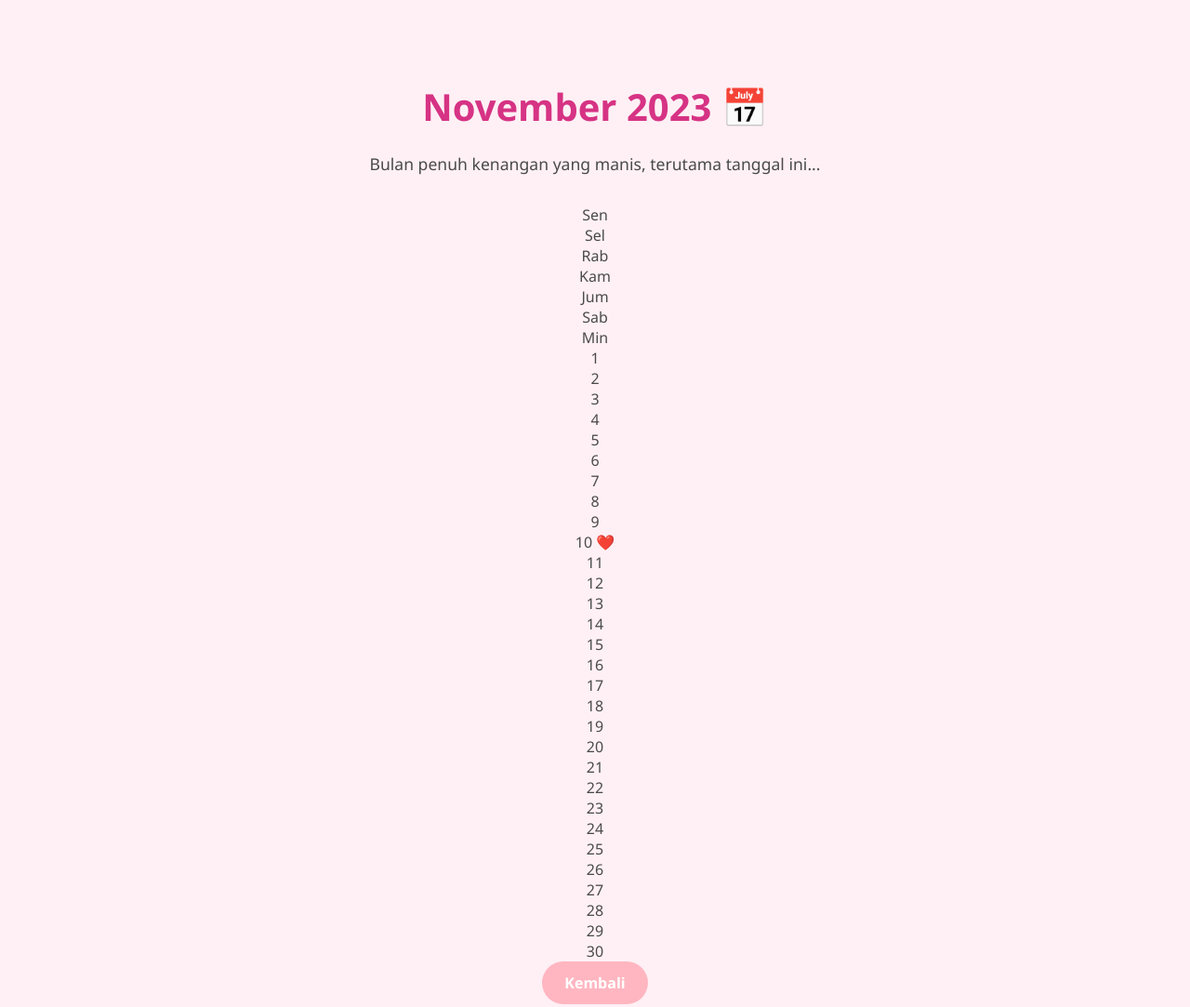
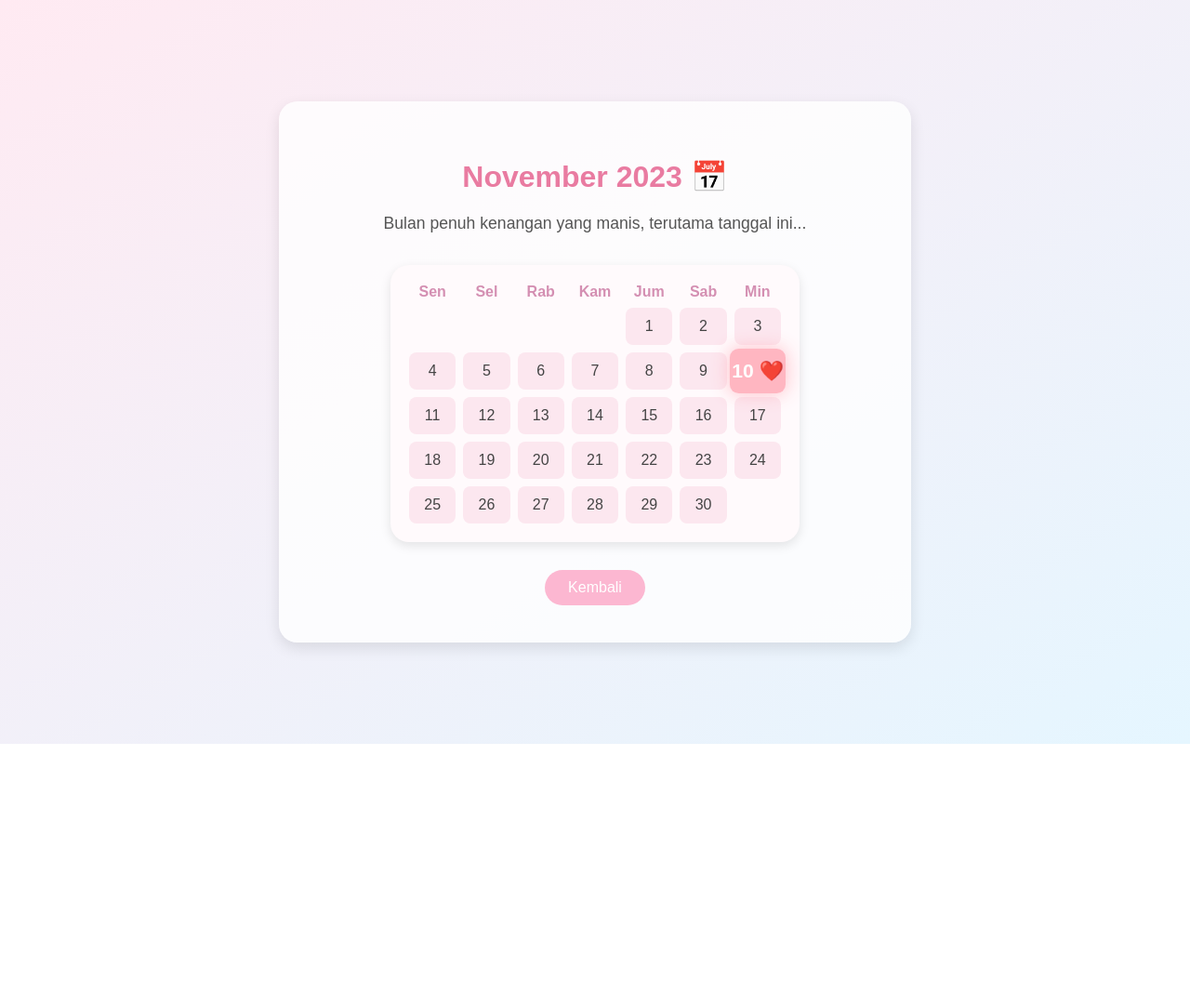
Before and after one commit to alunaiueo/project-anniversary, a plain HTML site: page timeline.html in a window 1280 px wide. Shown: the whole page at 93% size. After the commit the page ends 800 px from the top, so only its background shows below. Drawn offline with Linux system fonts and the light colour scheme.

Commit message:
Update style.css

```diff
--- a/style.css
+++ b/style.css
@@ -1,69 +1,127 @@
+/* 🌸 General Page Style */
 body {
+  font-family: 'Poppins', sans-serif;
+  background: linear-gradient(to bottom right, #ffeaf2, #e5f6ff);
+  color: #444;
   margin: 0;
   padding: 0;
-  font-family: 'Segoe UI', sans-serif;
-  background-color: #fff0f5; /* pastel pink */
-  color: #4a4a4a;
+  height: 100vh;
+  display: flex;
+  align-items: center;
+  justify-content: center;
+  text-align: center;
 }
 
 .container {
+  background-color: rgba(255, 255, 255, 0.8);
+  border-radius: 20px;
+  padding: 40px;
+  box-shadow: 0 6px 16px rgba(0, 0, 0, 0.1);
+  width: 90%;
   max-width: 600px;
-  margin: 0 auto;
-  padding: 60px 30px;
-  text-align: center;
 }
 
 h1 {
-  font-size: 2.5em;
-  margin-bottom: 20px;
-  color: #d63384;
+  font-size: 2em;
+  color: #e97ba1;
+  margin-bottom: 15px;
 }
 
 p {
   font-size: 1.1em;
   line-height: 1.6;
-  margin-bottom: 30px;
+  color: #555;
 }
 
+/* 🌼 Buttons */
 .button-group {
+  margin-top: 30px;
   display: flex;
   justify-content: center;
-  flex-wrap: wrap;
   gap: 15px;
 }
 
 .button {
+  display: inline-block;
+  padding: 10px 25px;
+  background-color: #fcb7d1;
+  color: white;
   text-decoration: none;
-  background-color: #ffb6c1;
-  color: white;
-  padding: 12px 24px;
-  border-radius: 30px;
-  font-weight: bold;
-  transition: background-color 0.3s ease;
+  border-radius: 25px;
+  font-weight: 500;
+  transition: all 0.3s ease;
 }
 
 .button:hover {
-  background-color: #ff92a5;
+  background-color: #e97ba1;
+  transform: scale(1.05);
 }
 
-.calendar-image {
-  width: 100%;
+/* 💌 Calendar (Timeline Page) */
+.calendar {
+  display: grid;
+  grid-template-columns: repeat(7, 1fr);
+  gap: 8px;
+  margin: 30px auto;
   max-width: 400px;
-  border-radius: 15px;
-  margin: 20px 0;
+  background: #fffafc;
+  padding: 20px;
+  border-radius: 20px;
+  box-shadow: 0 4px 12px rgba(0,0,0,0.1);
 }
 
+.day-name {
+  text-align: center;
+  font-weight: bold;
+  color: #d48fb2;
+}
+
+.day, .empty {
+  height: 40px;
+  display: flex;
+  justify-content: center;
+  align-items: center;
+  border-radius: 8px;
+  color: #444;
+}
+
+.day {
+  background-color: #fce7ef;
+}
+
+.day.special {
+  background-color: #ffb6c1;
+  color: white;
+  font-weight: bold;
+  font-size: 1.1em;
+  box-shadow: 0 0 10px rgba(255, 182, 193, 0.7);
+  transform: scale(1.1);
+  animation: pulse 2s infinite;
+}
+
+/* 💞 Animation */
+@keyframes pulse {
+  0%, 100% {
+    transform: scale(1.1);
+    box-shadow: 0 0 10px rgba(255, 182, 193, 0.6);
+  }
+  50% {
+    transform: scale(1.2);
+    box-shadow: 0 0 16px rgba(255, 182, 193, 0.9);
+  }
+}
+
+/* 🌷 Responsive */
 @media (max-width: 480px) {
   h1 {
-    font-size: 1.8em;
+    font-size: 1.6em;
   }
-
-  .button {
-    padding: 10px 18px;
+  .calendar {
+    gap: 5px;
+    padding: 15px;
+  }
+  .day, .empty {
+    height: 35px;
     font-size: 0.9em;
   }
-
-  .container {
-    padding: 40px 20px;
-  }
 }
```
